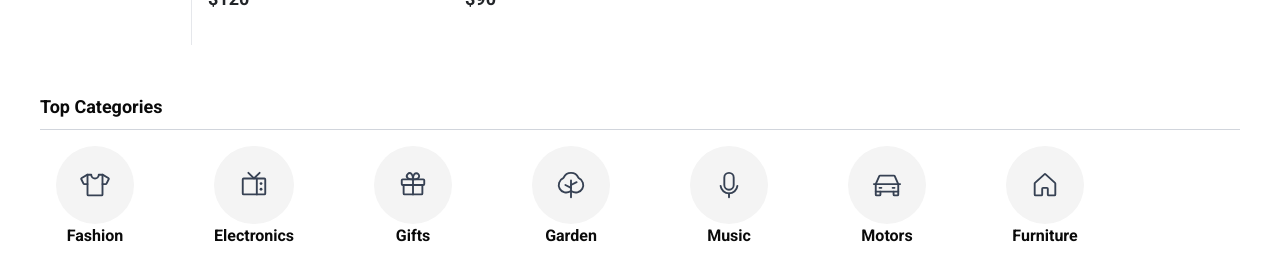
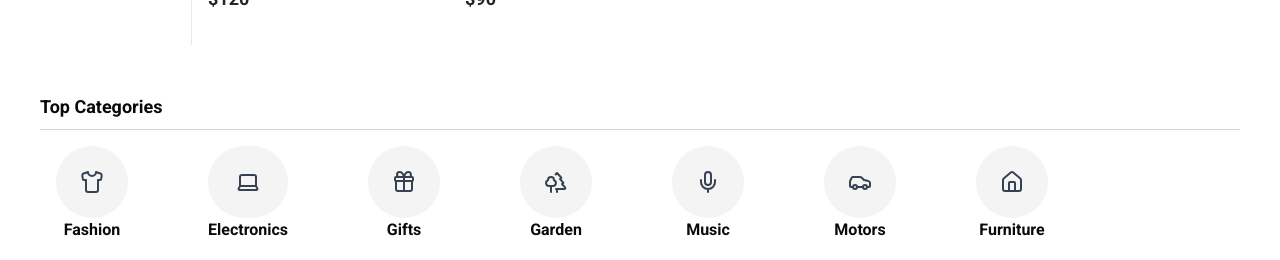
Before and after one commit to himelcool2011/e2c_customer_app, a Next.js app: page / in a window 1280 px wide. Shown: the part 737-997 px from the top of the page. Built offline with nearby package versions, Linux system fonts and the light colour scheme.

Commit message:
lucide icon added

```diff
--- a/components/top-category.tsx
+++ b/components/top-category.tsx
@@ -1,38 +1,45 @@
-"use client";
-
-import React from "react";
+// import {
+//   Gauge, // 1. (Kept)
+//   Gift, // 2. (Kept)
+//   Microphone, // 3. (Kept)
+//   Car, // 4. (Kept)
+//   House, // 5. (New: Home/Dashboard)
+//   User, // 6. (New: Profile/Account)
+//   ShoppingCart, // 7. (New: Cart/E-commerce)
+//   Gear,
+//   TShirt,
+//   Television,
+//   Laptop,
+//   Tree, // 8. (New: Settings)
+// } from "phosphor-react";
 
 import {
-  Gauge, // 1. (Kept)
-  Gift, // 2. (Kept)
-  Microphone, // 3. (Kept)
-  Car, // 4. (Kept)
-  House, // 5. (New: Home/Dashboard)
-  User, // 6. (New: Profile/Account)
-  ShoppingCart, // 7. (New: Cart/E-commerce)
-  Gear,
-  TShirt,
-  Television,
+  Gauge,
+  Gift,
+  Mic,
+  Car,
+  Home,
+  User,
+  ShoppingCart,
+  Settings,
+  Shirt,
+  Tv,
   Laptop,
-  Tree, // 8. (New: Settings)
-} from "phosphor-react";
+  Trees,
+} from "lucide-react";
 
 const categories = [
-  { Icon: TShirt, label: "Fashion" },
-  { Icon: Television, label: "Electronics" },
+  { Icon: Shirt, label: "Fashion" },
+  { Icon: Laptop, label: "Electronics" },
   { Icon: Gift, label: "Gifts" },
-  { Icon: Tree, label: "Garden" },
-  { Icon: Microphone, label: "Music" },
+  { Icon: Trees, label: "Garden" },
+  { Icon: Mic, label: "Music" },
   { Icon: Car, label: "Motors" },
-  { Icon: House, label: "Furniture" },
+  { Icon: Home, label: "Furniture" },
 ];
 
 // --- Reusable Category Item Component ---
 const CategoryItem = ({ IconComponent, label }) => {
-  // NOTE: I've corrected the classes to achieve a perfect circle and clean hover effects:
-  // 1. Used w-24 h-24 instead of the p-4 m-2 + text-8xl combo.
-  // 2. Used text-xl for the icon color, controlled by the parent text color.
-
   return (
     // Outer div for the entire category item, handles the text hover color
     <div className="flex flex-col items-center shrink-0 group hover:text-[#01abec] cursor-pointer">
```
